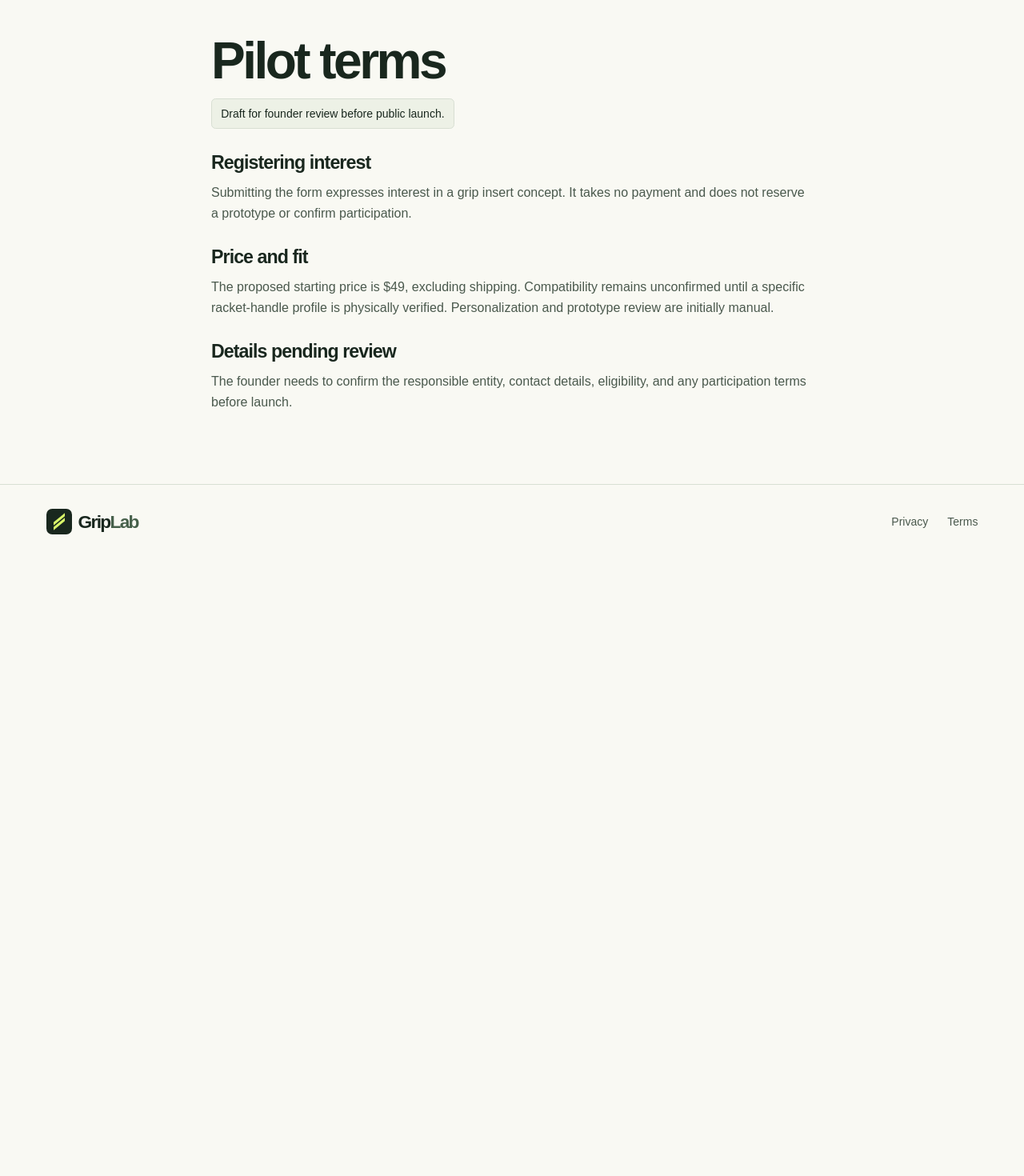
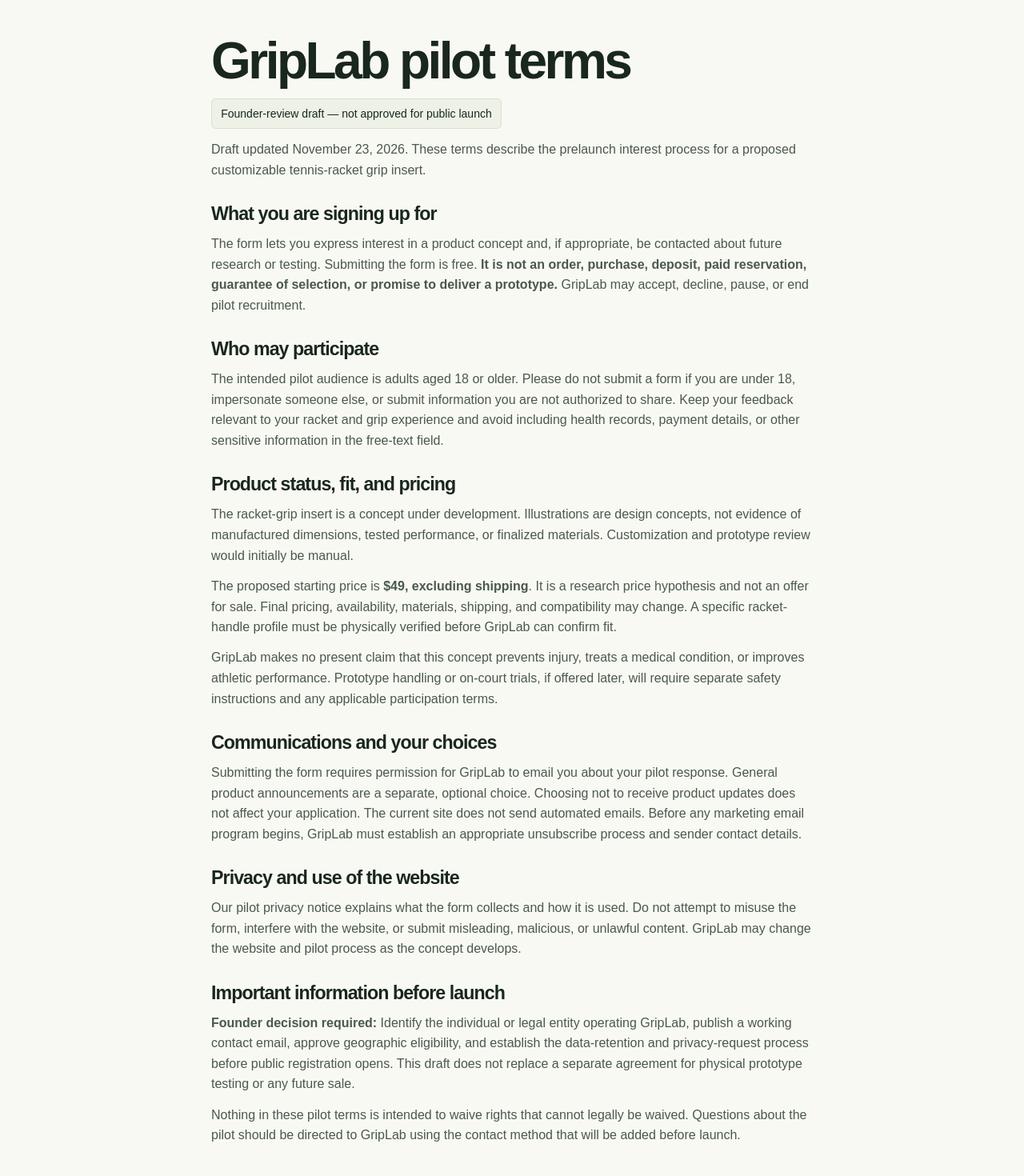
Before and after one commit to ardaedil/griplab, a Next.js app: page /terms in a window 1280 px wide. Shown: the part 120-1590 px from the top of the page at 80% size. Before the commit the page ends 818 px from the top, so only its background shows below. Built offline with nearby package versions, Linux system fonts and the light colour scheme.

Commit message:
Draft founder-review pilot terms for GripLab

```diff
--- a/app/terms/page.tsx
+++ b/app/terms/page.tsx
@@ -1,19 +1,36 @@
+import Link from "next/link";
 import type { Metadata } from "next";
 import { proposedPrice } from "@/lib/product";
 
-export const metadata: Metadata = { title: "Terms" };
+export const metadata: Metadata = { title: "Pilot terms" };
 
 export default function TermsPage() {
   return (
     <article className="shell section-space prose-page">
-      <h1>Pilot terms</h1>
-      <p className="review-note">Draft for founder review before public launch.</p>
-      <h2>Registering interest</h2>
-      <p>Submitting the form expresses interest in a grip insert concept. It takes no payment and does not reserve a prototype or confirm participation.</p>
-      <h2>Price and fit</h2>
-      <p>The proposed starting price is {proposedPrice}, excluding shipping. Compatibility remains unconfirmed until a specific racket-handle profile is physically verified. Personalization and prototype review are initially manual.</p>
-      <h2>Details pending review</h2>
-      <p>The founder needs to confirm the responsible entity, contact details, eligibility, and any participation terms before launch.</p>
+      <h1>GripLab pilot terms</h1>
+      <p className="review-note">Founder-review draft — not approved for public launch</p>
+      <p>Draft updated November 23, 2026. These terms describe the prelaunch interest process for a proposed customizable tennis-racket grip insert.</p>
+
+      <h2>What you are signing up for</h2>
+      <p>The form lets you express interest in a product concept and, if appropriate, be contacted about future research or testing. Submitting the form is free. <strong>It is not an order, purchase, deposit, paid reservation, guarantee of selection, or promise to deliver a prototype.</strong> GripLab may accept, decline, pause, or end pilot recruitment.</p>
+
+      <h2>Who may participate</h2>
+      <p>The intended pilot audience is adults aged 18 or older. Please do not submit a form if you are under 18, impersonate someone else, or submit information you are not authorized to share. Keep your feedback relevant to your racket and grip experience and avoid including health records, payment details, or other sensitive information in the free-text field.</p>
+
+      <h2>Product status, fit, and pricing</h2>
+      <p>The racket-grip insert is a concept under development. Illustrations are design concepts, not evidence of manufactured dimensions, tested performance, or finalized materials. Customization and prototype review would initially be manual.</p>
+      <p>The proposed starting price is <strong>{proposedPrice}, excluding shipping</strong>. It is a research price hypothesis and not an offer for sale. Final pricing, availability, materials, shipping, and compatibility may change. A specific racket-handle profile must be physically verified before GripLab can confirm fit.</p>
+      <p>GripLab makes no present claim that this concept prevents injury, treats a medical condition, or improves athletic performance. Prototype handling or on-court trials, if offered later, will require separate safety instructions and any applicable participation terms.</p>
+
+      <h2>Communications and your choices</h2>
+      <p>Submitting the form requires permission for GripLab to email you about your pilot response. General product announcements are a separate, optional choice. Choosing not to receive product updates does not affect your application. The current site does not send automated emails. Before any marketing email program begins, GripLab must establish an appropriate unsubscribe process and sender contact details.</p>
+
+      <h2>Privacy and use of the website</h2>
+      <p>Our <Link href="/privacy">pilot privacy notice</Link> explains what the form collects and how it is used. Do not attempt to misuse the form, interfere with the website, or submit misleading, malicious, or unlawful content. GripLab may change the website and pilot process as the concept develops.</p>
+
+      <h2>Important information before launch</h2>
+      <p><strong>Founder decision required:</strong> Identify the individual or legal entity operating GripLab, publish a working contact email, approve geographic eligibility, and establish the data-retention and privacy-request process before public registration opens. This draft does not replace a separate agreement for physical prototype testing or any future sale.</p>
+      <p>Nothing in these pilot terms is intended to waive rights that cannot legally be waived. Questions about the pilot should be directed to GripLab using the contact method that will be added before launch.</p>
     </article>
   );
 }
```
